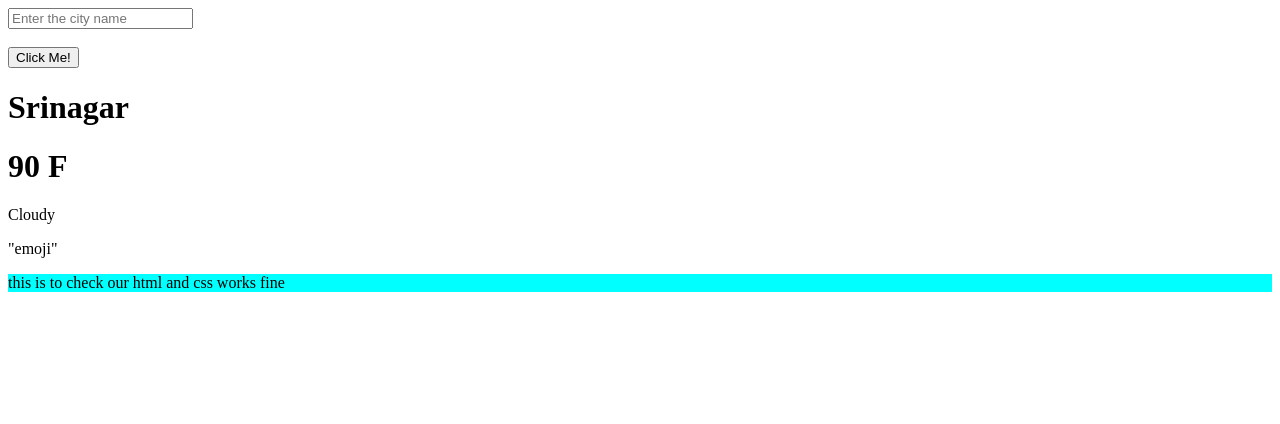
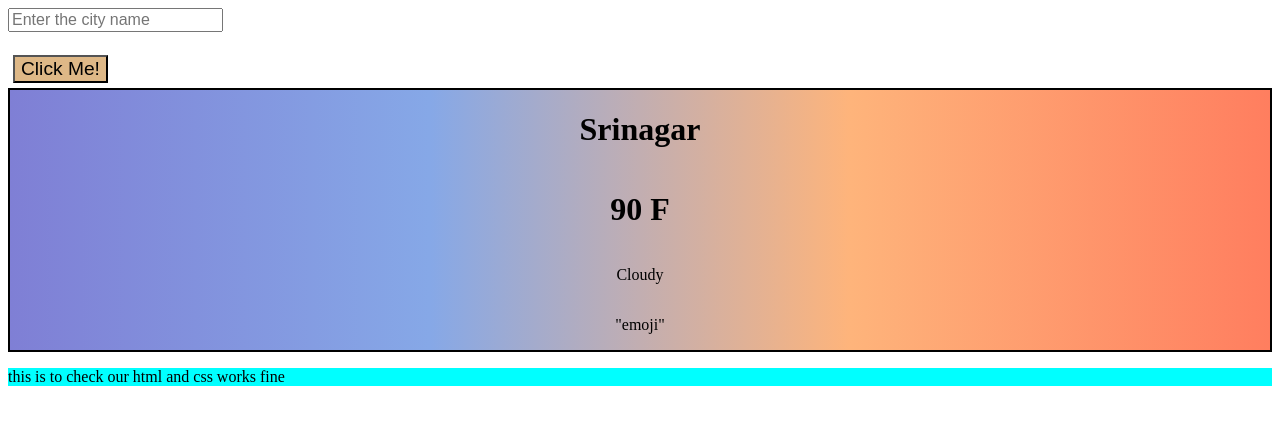
Before and after one commit to anas0888/Weather-Today, a website built with webpack: page app/index.html in a window 1280 px wide. Built offline with nearby package versions, Linux system fonts and the light colour scheme.

Commit message:
add styling

```diff
--- a/app/style.css
+++ b/app/style.css
@@ -1,3 +1,18 @@
 .para{
 background-color: aqua;
 }
+.weatherCard{
+    border: 2px solid black;
+    display: flex;
+    flex-direction: column;
+    align-items: center;
+    background:linear-gradient(270deg,#ff7e5f, #feb47b, #86a8e7, #7f7fd5);
+}
+button{
+    background-color: burlywood;
+    margin: 5px;
+    font-size: 1.2em;
+}
+.searchCity{
+    font-size: medium;
+}
```
